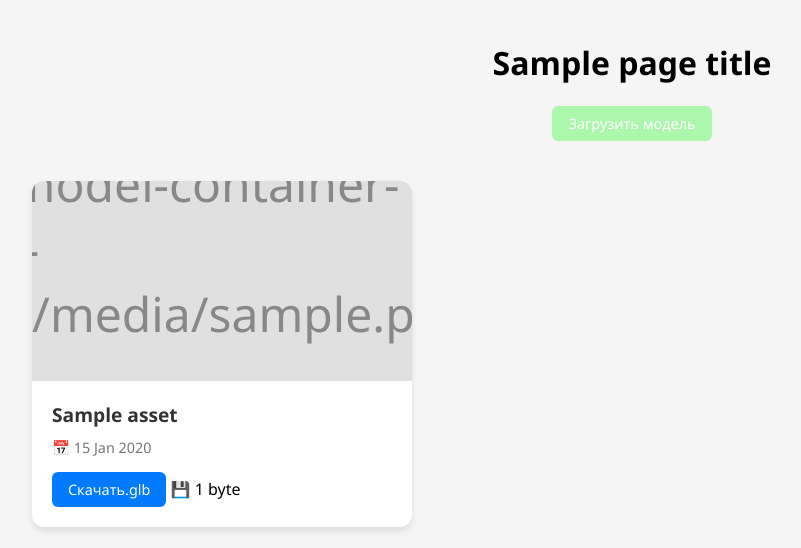
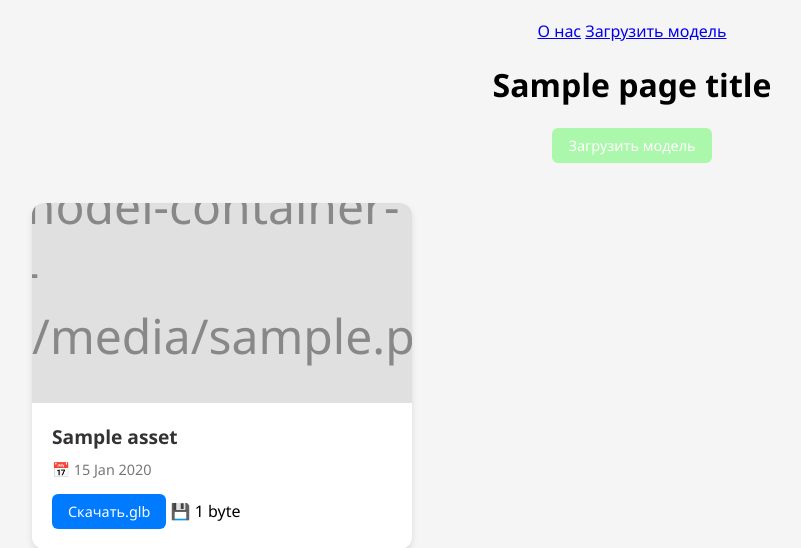
Before and after one commit to Shida78/web-structures, a Django app: template gallery/templates/gallery/index.html in a window 1280 px wide. Shown: the top 548 px of the page, without its empty margins (8-809 px from the left). Run offline with Django 5.2, Linux system fonts and the light colour scheme; the template is opened without the code that fills it: most values are stand-ins (such as "Sample title", 1, 10 or a date in 2020).

Commit message:
update index.html

```diff
--- a/gallery/templates/gallery/index.html
+++ b/gallery/templates/gallery/index.html
@@ -8,6 +8,9 @@
 </head>
 <body>
     <header>
+        <a href="/about/">О нас</a>
+        <a href="/upload/">Загрузить модель</a>
+        <!-- {{ ... }} — это переменная. Мы передадим её из Python -->
         <h1>{{ page_title }}</h1>
         <!-- Ссылка на загрузку теперь выглядит как кнопка -->
         <a href="{% url 'upload' %}" class="btn" style="background-color: #abf7ab;">Загрузить модель</a>
```
